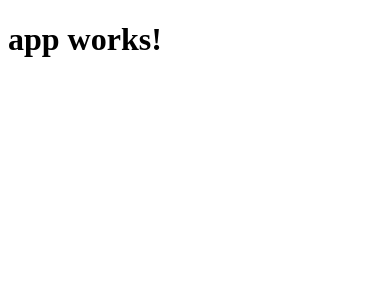
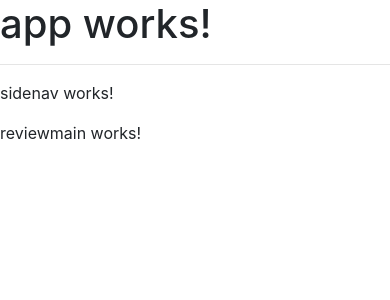
Before and after one commit to anukulai/ReviewSpot, an Angular app: page / in a window 390 px wide. Shown: the top 300 px of the page. Built offline with nearby package versions, Linux system fonts and the light colour scheme.

Commit message:
First commit just the basic structure

```diff
--- a/angular-cli.json
+++ b/angular-cli.json
@@ -18,6 +18,7 @@
       "tsconfig": "tsconfig.json",
       "prefix": "app",
       "styles": [
+
         "styles.css"
       ],
       "scripts": [],
--- a/package.json
+++ b/package.json
@@ -20,7 +20,9 @@
     "@angular/platform-browser": "^2.3.1",
     "@angular/platform-browser-dynamic": "^2.3.1",
     "@angular/router": "^3.3.1",
+    "bootstrap": "^4.1.1",
     "core-js": "^2.4.1",
+    "npm": "^6.1.0",
     "rxjs": "^5.0.1",
     "ts-helpers": "^1.1.1",
     "zone.js": "^0.7.2"
--- a/src/app/app.component.html
+++ b/src/app/app.component.html
@@ -1,3 +1,14 @@
 <h1>
   {{title}}
 </h1>
+<hr>
+<div class="row">
+    <div class="col-sm-4">
+      <app-sidenav></app-sidenav>
+
+    </div>
+
+    <div class="col-sm-8">
+        <app-reviewmain></app-reviewmain>
+    </div>
+</div>
--- a/src/app/app.module.ts
+++ b/src/app/app.module.ts
@@ -4,10 +4,14 @@ import { FormsModule } from '@angular/forms';
 import { HttpModule } from '@angular/http';
 
 import { AppComponent } from './app.component';
+import { SidenavComponent } from './sidenav/sidenav.component';
+import { ReviewmainComponent } from './reviewmain/reviewmain.component';
 
 @NgModule({
   declarations: [
-    AppComponent
+    AppComponent,
+    SidenavComponent,
+    ReviewmainComponent
   ],
   imports: [
     BrowserModule,
--- /dev/null
+++ b/src/app/reviewmain/reviewmain.component.html
@@ -0,0 +1,3 @@
+<p>
+  reviewmain works!
+</p>
--- /dev/null
+++ b/src/app/reviewmain/reviewmain.component.ts
@@ -0,0 +1,15 @@
+import { Component, OnInit } from '@angular/core';
+
+@Component({
+  selector: 'app-reviewmain',
+  templateUrl: './reviewmain.component.html',
+  styleUrls: ['./reviewmain.component.css']
+})
+export class ReviewmainComponent implements OnInit {
+
+  constructor() { }
+
+  ngOnInit() {
+  }
+
+}
--- /dev/null
+++ b/src/app/sidenav/sidenav.component.html
@@ -0,0 +1,3 @@
+<p>
+  sidenav works!
+</p>
--- /dev/null
+++ b/src/app/sidenav/sidenav.component.ts
@@ -0,0 +1,15 @@
+import { Component, OnInit } from '@angular/core';
+
+@Component({
+  selector: 'app-sidenav',
+  templateUrl: './sidenav.component.html',
+  styleUrls: ['./sidenav.component.css']
+})
+export class SidenavComponent implements OnInit {
+
+  constructor() { }
+
+  ngOnInit() {
+  }
+
+}
--- a/src/index.html
+++ b/src/index.html
@@ -7,6 +7,7 @@
 
   <meta name="viewport" content="width=device-width, initial-scale=1">
   <link rel="icon" type="image/x-icon" href="favicon.ico">
+  <link rel="stylesheet" href="https://maxcdn.bootstrapcdn.com/bootstrap/4.0.0/css/bootstrap.min.css" integrity="sha384-Gn5384xqQ1aoWXA+058RXPxPg6fy4IWvTNh0E263XmFcJlSAwiGgFAW/dAiS6JXm" crossorigin="anonymous">
 </head>
 <body>
   <app-root>Loading...</app-root>
```
Also changed, not shown: src/app/reviewmain/reviewmain.component.css (added), src/app/sidenav/sidenav.component.css (added), 1 other file (tests, documents, lock files or other folders).
